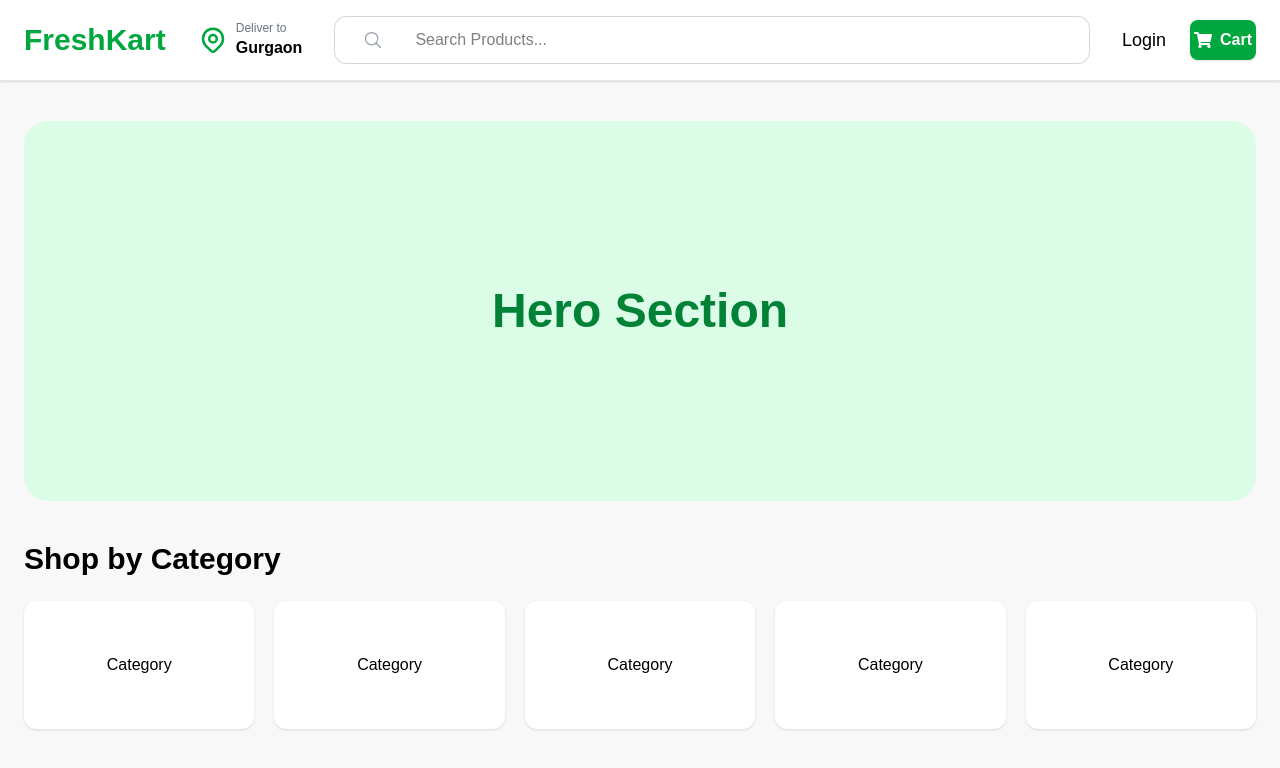
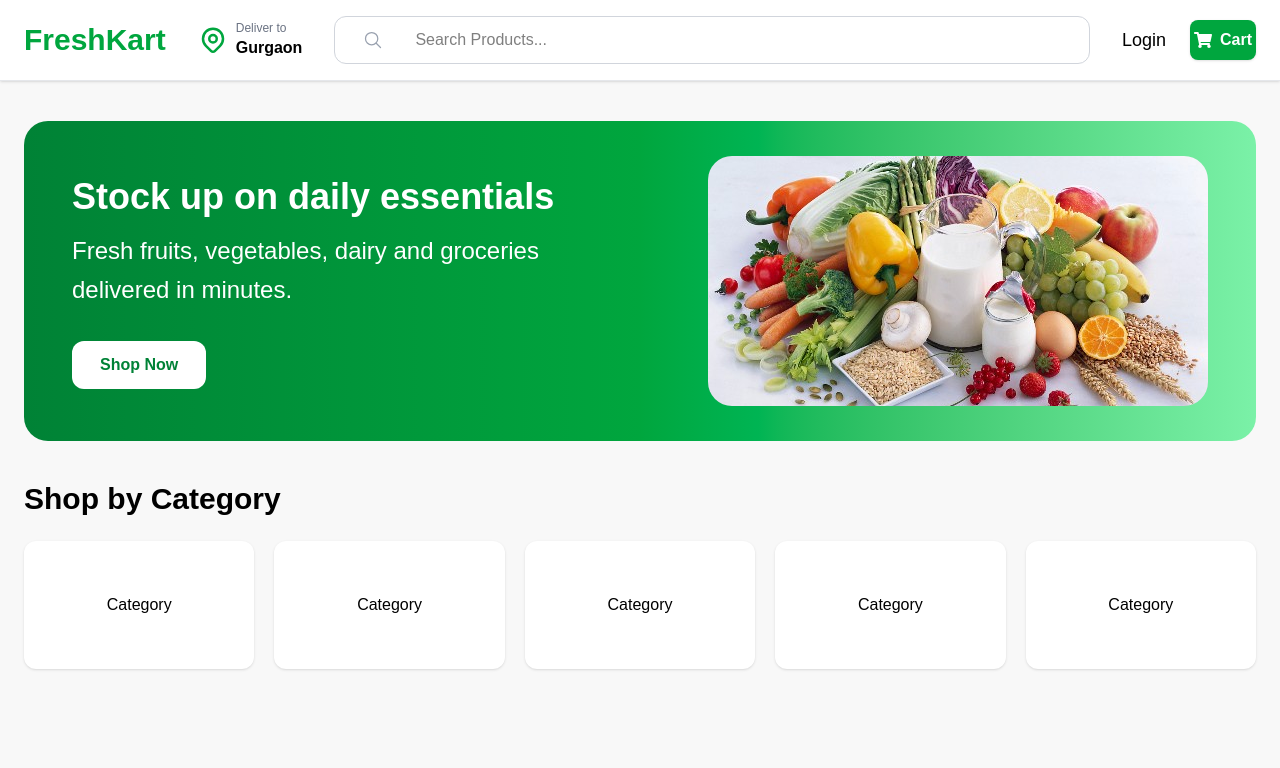
Before and after one commit to khushbu-mode/freshkart, a React (Vite) app: page / in a window 1280 px wide. Shown: the top 768 px of the page. Built offline with nearby package versions, Linux system fonts and the light colour scheme.

Commit message:
hero-section complete

```diff
--- a/src/components/Hero/Hero.jsx
+++ b/src/components/Hero/Hero.jsx
@@ -1,11 +1,75 @@
+import HeroImage from "../../assets/hero-banner.jpg";
+
+
 function Hero() {
   return (
-    <section className="max-w-7xl mx-auto px-6 mt-8">
-      <div className="bg-green-100 rounded-3xl h-[380px] flex items-center justify-center">
-        <h2 className="text-5xl font-bold text-green-700">
-          Hero Section
-        </h2>
+    <section className="max-w-7xl mx-auto px-6 mt-5">
+
+      <div
+        className="
+        h-[320px]
+        rounded-3xl
+        bg-gradient-to-r
+        from-green-700
+        via-green-600
+        to-green-300
+        overflow-hidden
+        flex
+        items-center
+        justify-between
+        px-12
+        "
+      >
+
+        {/* LEFT */}
+
+        <div className="max-w-lg text-white">
+
+          <h1 className="text-4xl font-bold leading-tight">
+
+            Stock up on
+
+            daily essentials
+
+          </h1>
+
+          <p className="mt-3 text-2xl font-light leading-relaxed">
+
+            Fresh fruits, vegetables,
+            dairy and groceries
+            delivered in minutes.
+
+          </p>
+
+          <button
+            className="
+            mt-8
+            bg-white
+            text-green-700
+            font-semibold
+            px-7
+            py-3
+            rounded-xl
+            hover:scale-105
+            transition
+            "
+          >
+            Shop Now
+          </button>
+
+        </div>
+
+        {/* RIGHT */}
+
+       <div className="w-[500px] h-[250px]">
+          <img
+            src={HeroImage}
+            alt="Fresh Grocery"
+            className="w-full h-full object-cover rounded-3xl"
+          />
+        </div>
       </div>
+
     </section>
   );
 }
```
Also changed, not shown: src/assets/hero-banner.jpg (added).
